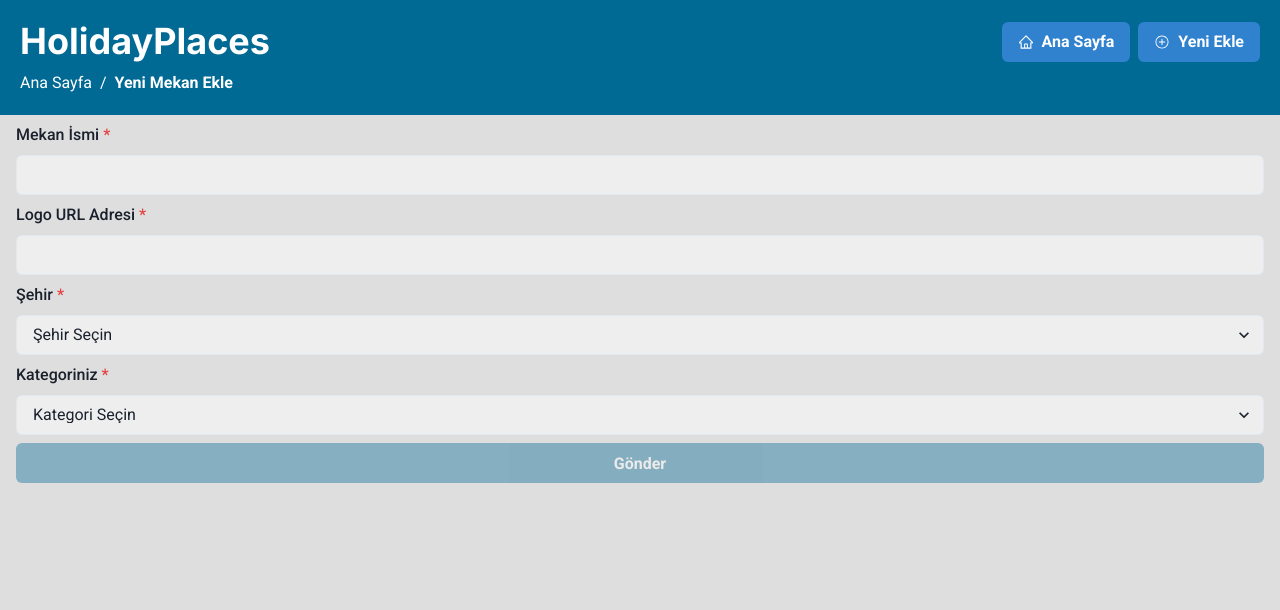
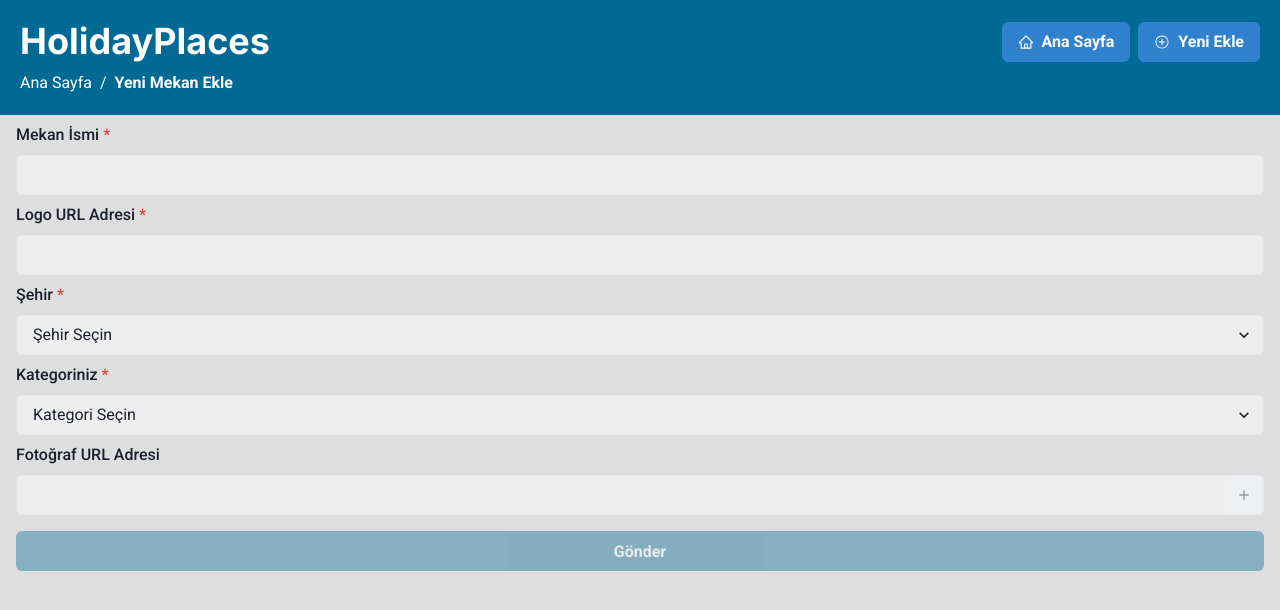
Before and after one commit to Akifcan/holiday-places-app-frontend, a Next.js app: page /create in a window 1280 px wide. Shown: the top 610 px of the page. Built offline with nearby package versions, Linux system fonts and the light colour scheme.

Commit message:
created photo box

```diff
--- /dev/null
+++ b/components/create/PhotoBox.tsx
@@ -0,0 +1,19 @@
+import { FC } from 'react'
+import { Box, IconButton, Tooltip, Icon, Image } from '@chakra-ui/react'
+import { BsFillTrashFill } from 'react-icons/bs'
+
+interface PhotoBoxProps {
+    src: string,
+    onRemove: () => void
+}
+
+const PhotoBox: FC<PhotoBoxProps> = ({ src, onRemove }) => {
+    return <Box position={'relative'} height={'200px'} bg='primary' borderRadius={'md'} shadow='lg' overflow={'hidden'}>
+        <Tooltip label='Kaldırmak için tıklayın'>
+            <IconButton position={'absolute'} top={5} right={5} aria-label='Kaldırmak için tıklayın' onClick={onRemove} icon={<Icon as={BsFillTrashFill} />} />
+        </Tooltip>
+        <Image alt='Önizleme' src={src} width='100%' height='100%' objectFit={'cover'} />
+    </Box>
+}
+
+export default PhotoBox
--- a/pages/create/index.tsx
+++ b/pages/create/index.tsx
@@ -1,14 +1,17 @@
-import { FC, useState, useCallback } from 'react'
-import { Button, Input, Select, Text, VStack } from '@chakra-ui/react'
+import { FC, useState, useCallback, useEffect } from 'react'
+import { Button, Grid, Icon, IconButton, Input, InputGroup, InputRightElement, Select, Text, Tooltip, VStack } from '@chakra-ui/react'
 import BaseContainer from '@/components/common/BaseContainer'
 import Validation, { FormState } from '@/helpers/validation'
 import FormField from '@/components/common/FormField'
 import cities from '@/config/constants/cities'
+import { MdAdd } from 'react-icons/md'
+import PhotoBox from '@/components/create/PhotoBox'
 
 const Create: FC = () => {
 
     const [validation, setValidation] = useState<Validation>()
     const [isDisabled, setDisabled] = useState(true)
+    const [canSubmit, setCanSubmit] = useState(true)
 
     const [name, setName] = useState<FormState<string>>({ value: '', errorMessage: undefined })
     const [logo, setLogo] = useState<FormState<string>>({ value: '', errorMessage: undefined })
@@ -18,6 +21,14 @@ const Create: FC = () => {
 
     const [photos, setPhotos] = useState<string[]>([])
 
+    const addPhoto = () => {
+        setPhotos(prev => [...prev, photoSrc.value])
+        setPhotoSrc({ value: '', errorMessage: '' })
+    }
+
+    const removePhoto = (src: string) => {
+        setPhotos(prev => prev.filter(url => url !== src))
+    }
 
     const form = useCallback((node: HTMLDivElement) => {
         if (!node) return
@@ -30,6 +41,19 @@ const Create: FC = () => {
         })
     }, [])
 
+    useEffect(() => {
+        console.log(isDisabled);
+
+        if (isDisabled) {
+            return setCanSubmit(true)
+        }
+        if (photos.length > 0) {
+            setCanSubmit(false)
+        } else {
+            setCanSubmit(true)
+        }
+        // eslint-disable-next-line react-hooks/exhaustive-deps
+    }, [isDisabled, canSubmit, photos])
 
     return <BaseContainer breadcrumbItems={[{ label: 'Ana Sayfa', href: '/' },
     { label: 'Yeni Mekan Ekle', href: '/create' }]}>
@@ -79,7 +103,27 @@ const Create: FC = () => {
                             <option value={'nightClub'}>Gece Kulübü</option>
                         </Select>
                     </FormField>
-                    <Button bg='primary' colorScheme={'blue'} isDisabled={isDisabled}>Gönder</Button>
+                    <FormField isRequired={false} errorMessage={photoSrc.errorMessage} label='Fotoğraf URL Adresi'>
+                        <InputGroup>
+                            <InputRightElement>
+                                <Tooltip label='Eklemek için tıklayın'>
+                                    <IconButton onClick={addPhoto} isDisabled={photoSrc.value.length === 0} aria-label='Resim Ekleyin' icon={<Icon as={MdAdd} />} />
+                                </Tooltip>
+                            </InputRightElement>
+                            <Input value={photoSrc.value} onChange={(e) => {
+                                setPhotoSrc({
+                                    value: e.target.value,
+                                    errorMessage: validation.setValue(e.target.value).notEmpty().validate()
+                                })
+                            }} bg='#eee' id='name' type='text' />
+                        </InputGroup>
+                    </FormField>
+                    <Grid gridTemplateColumns={['1fr 1fr', '1fr 1fr 1fr']} gridGap={5}>
+                        {photos.map(photo => {
+                            return <PhotoBox onRemove={() => removePhoto(photo)} src={photo} key={photo} />
+                        })}
+                    </Grid>
+                    <Button bg='primary' colorScheme={'blue'} isDisabled={canSubmit}>Gönder</Button>
                 </>
             )}
         </VStack>
```
